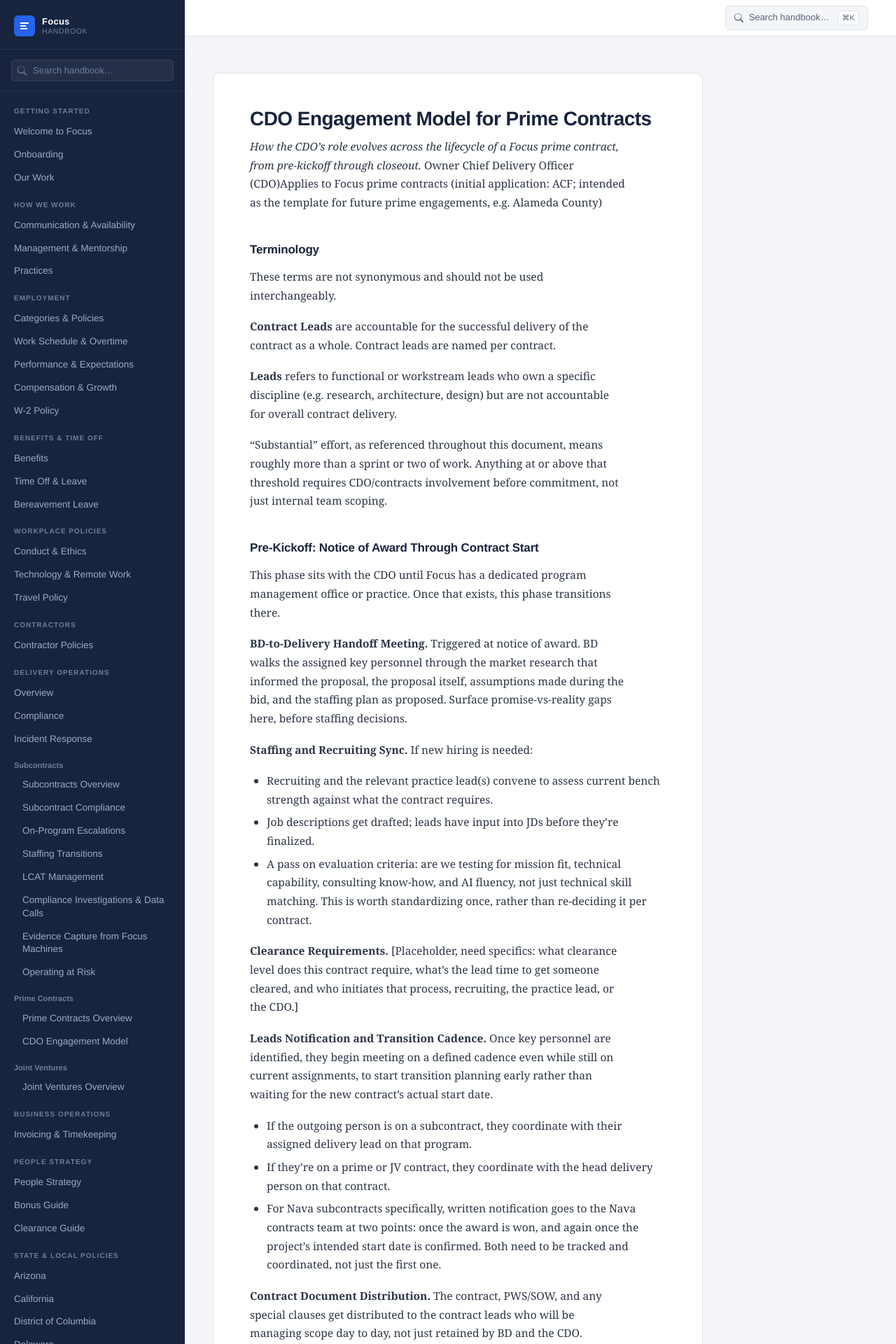
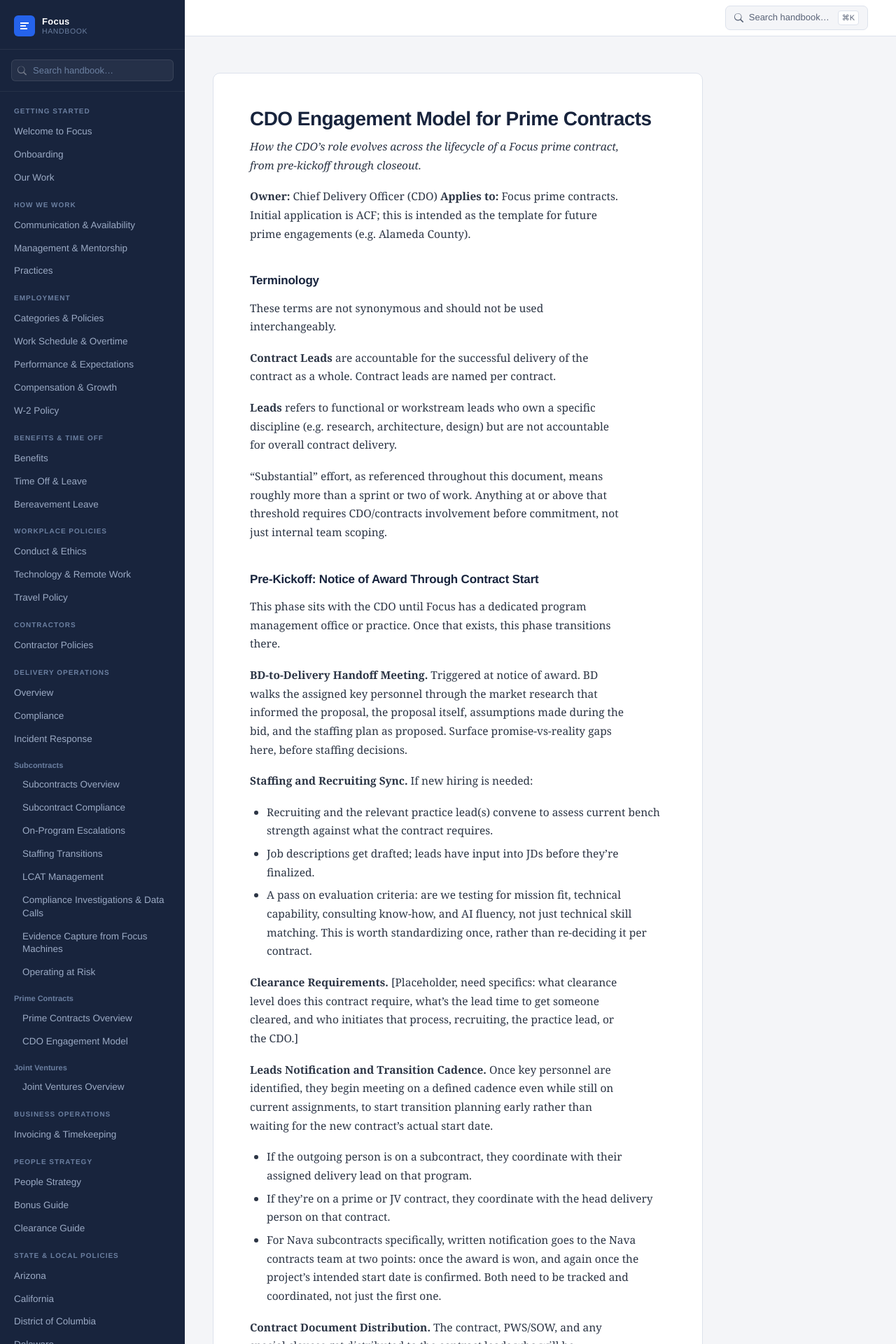
Before and after one commit to focusconsulting/focus-handbook, a Jekyll site: the page built from pages/delivery-operations/prime-contract-ops/cdo-engagement-model.md, in a window 1280 px wide. Shown: the top 1920 px of the page at 70% size. Built offline with Jekyll 4.4.1, drawn with Linux system fonts in a browser that asks for light colours; our own code applies the rules of GitHub Pages for plain Markdown files; some of the changed text lies outside the part shown.

Commit message:
Fix mangled owner/applies metadata line on CDO Engagement Model
The owner and applies-to line was run together without separators. Split
into two labeled lines. No content change.

Co-Authored-By: Claude Opus 4.8 <noreply@anthropic.com>

```diff
--- a/pages/delivery-operations/prime-contract-ops/cdo-engagement-model.md
+++ b/pages/delivery-operations/prime-contract-ops/cdo-engagement-model.md
@@ -1,7 +1,9 @@
 # CDO Engagement Model for Prime Contracts
 
 _How the CDO's role evolves across the lifecycle of a Focus prime contract, from pre-kickoff through closeout._
-Owner Chief Delivery Officer (CDO)Applies to Focus prime contracts (initial application: ACF; intended as the template for future prime engagements, e.g. Alameda County)
+
+**Owner:** Chief Delivery Officer (CDO)
+**Applies to:** Focus prime contracts. Initial application is ACF; this is intended as the template for future prime engagements (e.g. Alameda County).
 
 ## Terminology
 
```
